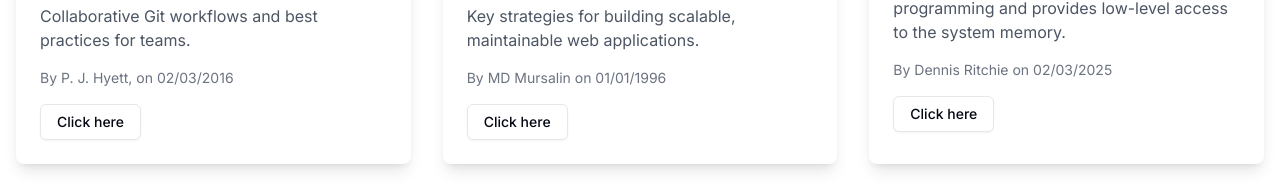
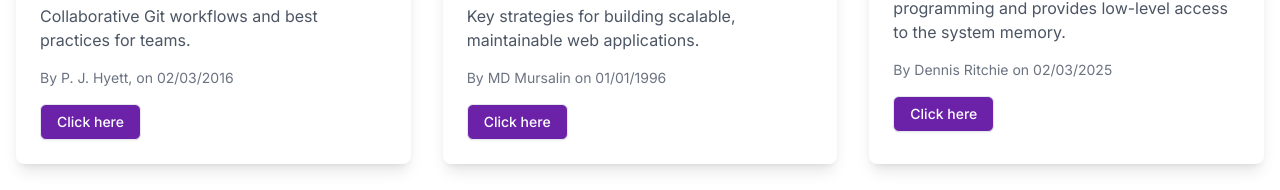
Before and after one commit to Ankit389/AnkitBlogs, a Next.js app: page /blog in a window 1280 px wide. Shown: the part 477-667 px from the top of the page. Built offline with nearby package versions, Linux system fonts and the light colour scheme.

Commit message:
Add    Botton  color,

```diff
--- a/app/blog/page.js
+++ b/app/blog/page.js
@@ -38,7 +38,7 @@ const Blog = () => {
               {/* <a href={`/blogpost/${blog.slug}`} className="text-blue-500 hover:underline font-medium">
   Read more
 </a> */}
-<Link href={`/blogpost/${blog.slug}`} className={buttonVariants({ variant: "outline" })}>Click here</Link>
+<Link href={`/blogpost/${blog.slug}`} className={buttonVariants({ variant: "outline",className:" bg-purple-800  text-white"  })}>Click here</Link>
 
             </div>
           </div>
--- a/app/page.js
+++ b/app/page.js
@@ -49,7 +49,7 @@ export default function Home() {
               <button className="px-6 py-3 bg-black text-white rounded-full text-lg">
                 Start now
               </button>
-              <button className="ml-4 px-6 py-3 bg-transparent border border-white text-white rounded-full text-lg">
+              <button className="ml-4 px-6 py-3  border  bg-black border-white text-white rounded-full text-lg">
                 Contact sales
               </button>
             </div>
```
